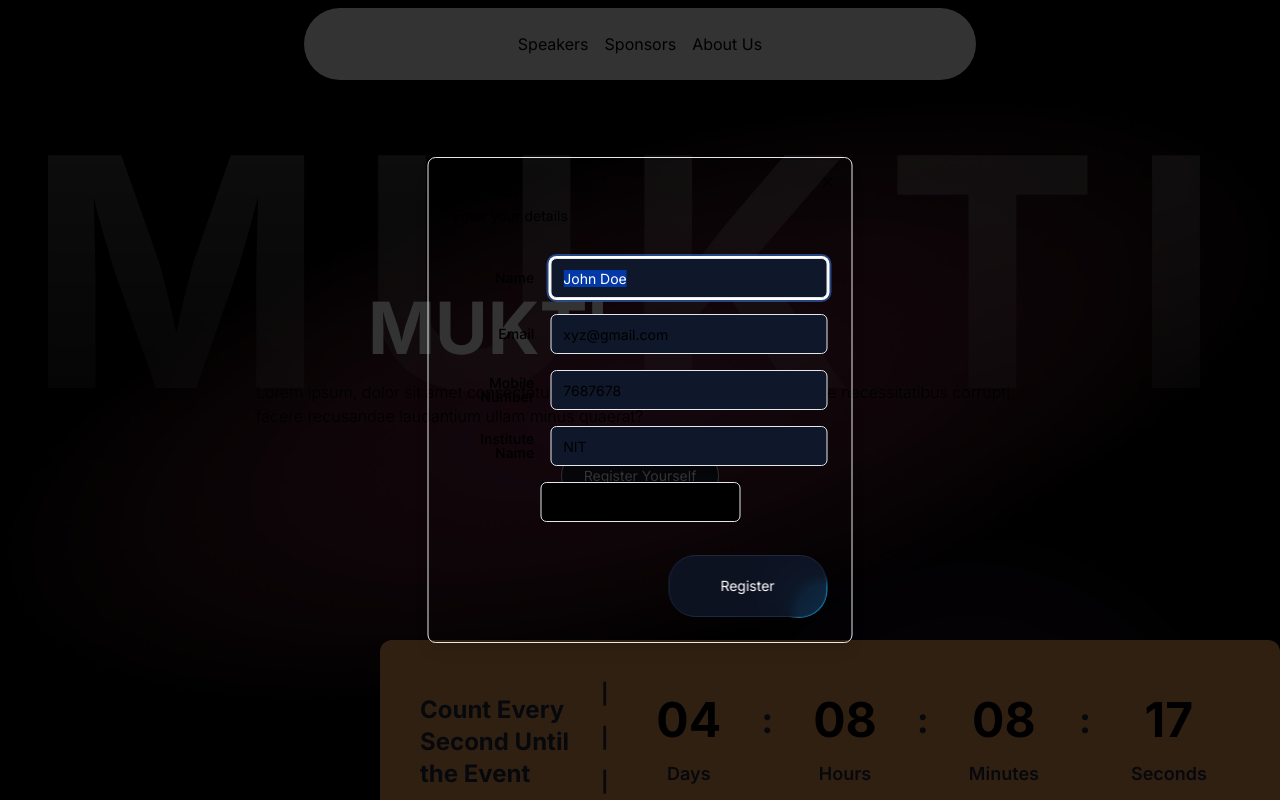
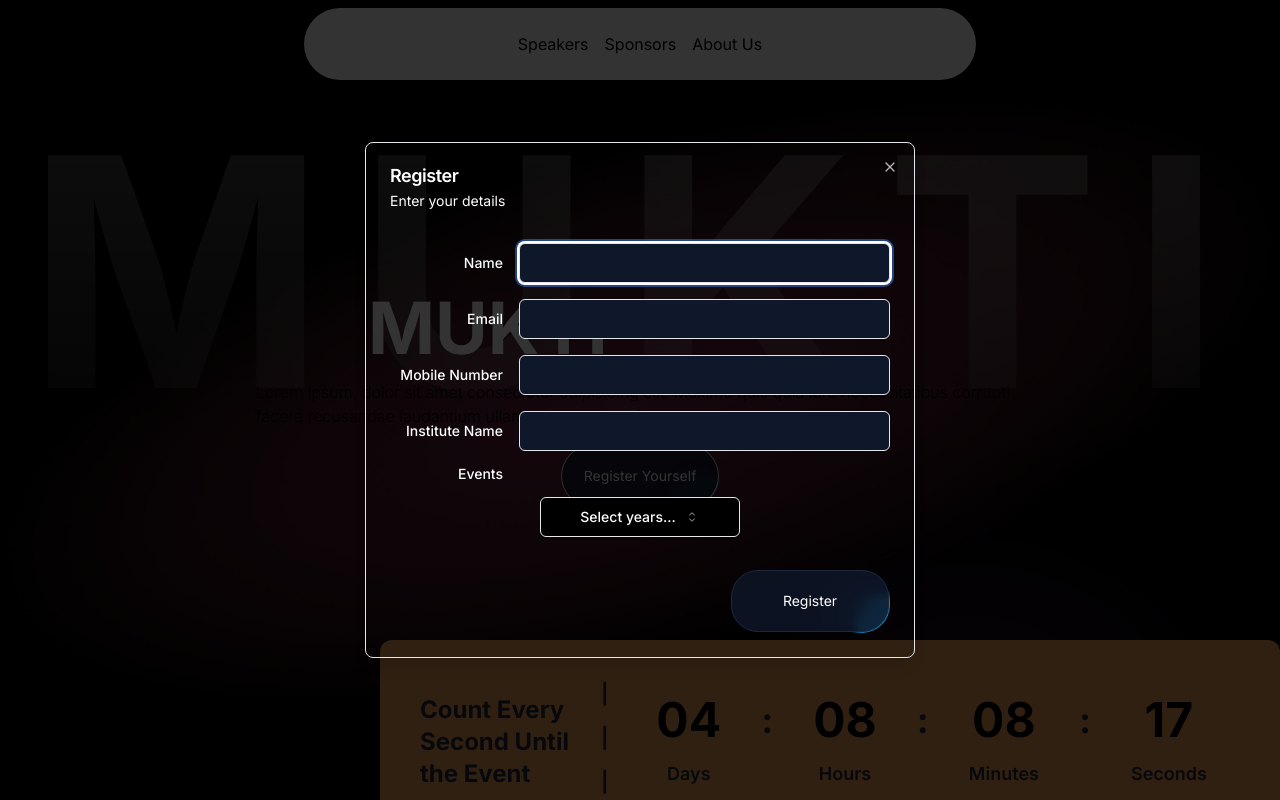
Before and after one commit to anand06amar/MUKTI, a Next.js app: page / in a window 1280 px wide. Both pictures are taken after a click on the button "Register Yourself". Shown: the top 800 px of the page. Built offline with nearby package versions, Linux system fonts and the light colour scheme.

Commit message:
[FIX] Register form

```diff
--- a/package.json
+++ b/package.json
@@ -9,6 +9,7 @@
     "lint": "next lint"
   },
   "dependencies": {
+    "@radix-ui/react-checkbox": "^1.0.4",
     "@radix-ui/react-dialog": "^1.0.5",
     "@radix-ui/react-icons": "^1.3.0",
     "@radix-ui/react-label": "^2.0.2",
--- a/src/components/navbar/Navbar.tsx
+++ b/src/components/navbar/Navbar.tsx
@@ -20,28 +20,28 @@
     >
       <Menu setActive={setActive}>
         <MenuItem setActive={setActive} active={active} item="Speakers">
-          <ProductItem
+          {/* <ProductItem
             title="Speakers"
             description="Meet the speakers"
             href="#speakers"
             src="/speakers.jpg"
-          />
+          /> */}
         </MenuItem>
         <MenuItem setActive={setActive} active={active} item="Sponsors">
-        <ProductItem
+          {/* <ProductItem
             title="Sponsors"
             description="Our sponsors"
             href="#sponsors"
             src="/speakers.jpg"
-          />
+          /> */}
         </MenuItem>
         <MenuItem setActive={setActive} active={active} item="About Us">
-          <ProductItem
+          {/* <ProductItem
             title="About Us"
             description="GNU/Linux User's Group"
             href="#about"
             src="/about-us.jpg"
-          />
+          /> */}
         </MenuItem>
       </Menu>
     </div>
--- /dev/null
+++ b/src/components/ui/checkbox.tsx
@@ -0,0 +1,30 @@
+"use client"
+
+import * as React from "react"
+import * as CheckboxPrimitive from "@radix-ui/react-checkbox"
+import { Check } from "lucide-react"
+
+import { cn } from "@/lib/utils"
+
+const Checkbox = React.forwardRef<
+  React.ElementRef<typeof CheckboxPrimitive.Root>,
+  React.ComponentPropsWithoutRef<typeof CheckboxPrimitive.Root>
+>(({ className, ...props }, ref) => (
+  <CheckboxPrimitive.Root
+    ref={ref}
+    className={cn(
+      "peer h-4 w-4 shrink-0 rounded-sm border border-primary ring-offset-background focus-visible:outline-none focus-visible:ring-2 focus-visible:ring-ring focus-visible:ring-offset-2 disabled:cursor-not-allowed disabled:opacity-50 data-[state=checked]:bg-primary data-[state=checked]:text-primary-foreground",
+      className
+    )}
+    {...props}
+  >
+    <CheckboxPrimitive.Indicator
+      className={cn("flex items-center justify-center text-current")}
+    >
+      <Check className="h-4 w-4" />
+    </CheckboxPrimitive.Indicator>
+  </CheckboxPrimitive.Root>
+))
+Checkbox.displayName = CheckboxPrimitive.Root.displayName
+
+export { Checkbox }
--- a/src/components/ui/combo-box.tsx
+++ b/src/components/ui/combo-box.tsx
@@ -57,7 +57,7 @@
           <CaretSortIcon className="ml-2 h-4 w-4 shrink-0 opacity-50" />
         </Button>
       </PopoverTrigger>
-      <PopoverContent className="w-[200px] p-0">
+      <PopoverContent className="w-[200px] p-0 text-white">
         <Command>
           <CommandInput placeholder="Search years..." className="h-9" />
           <CommandEmpty>No years found.</CommandEmpty>
--- a/src/components/ui/registerForm.tsx
+++ b/src/components/ui/registerForm.tsx
@@ -13,26 +13,25 @@
 import { Label } from "@/components/ui/label"
 import { ComboboxDemo } from "./combo-box"
 import { HTMLInputTypeAttribute, useRef, useState } from "react";
-import { getFirestore , doc , setDoc } from "firebase/firestore";
+import { getFirestore, doc, setDoc } from "firebase/firestore";
 import app from "@/firebase/config";
 
 const db = getFirestore(app)
 
 export function DialogDemo() {
-  const [name,setName] = useState('John Doe')
-  const  [email,setEmail] = useState('xyz@gmail.com')
-  const [mobile,setMobile] = useState('7687678')
-  const [year,setYear] = useState('1')
-  const [institute , setInstitute] = useState('NIT')
+  const [name, setName] = useState('')
+  const [email, setEmail] = useState('')
+  const [mobile, setMobile] = useState('')
+  const [year, setYear] = useState('1')
+  const [institute, setInstitute] = useState('')
 
-  async function handleSubmit(){
+  async function handleSubmit() {
 
-    if(mobile.length!=10){
+    if (mobile.length != 10) {
       alert('Please enter a valid mobile number')
     }
-     setDoc(doc(db , 'users' , email),{name:name , email:email , mobile:mobile , year:year, institute:institute}).then(()=>console.log('success')).catch((e)=>console.log(e))
-    console.log(name , email , mobile , year , institute)
-
+    setDoc(doc(db, 'users', email), { name: name, email: email, mobile: mobile, year: year, institute: institute }).then(() => console.log('success')).catch((e) => console.log(e))
+    console.log(name, email, mobile, year, institute)
   }
 
   return (
@@ -45,7 +44,7 @@
           Register Yourself
         </Button>
       </DialogTrigger>
-      <DialogContent className="sm:max-w-[425px]">
+      <DialogContent className="sm:max-w-[550px] text-white">
         <DialogHeader>
           <DialogTitle>Register</DialogTitle>
           <DialogDescription>
@@ -57,25 +56,30 @@
             <Label htmlFor="name" className="text-right">
               Name
             </Label>
-            <Input id="name" onChange={(e)=>setName(e.target.value)} value={name} className="col-span-3 bg-slate-900" />
+            <Input id="name" onChange={(e) => setName(e.target.value)} value={name} className="col-span-3 bg-slate-900" />
           </div>
           <div className="grid grid-cols-4 items-center gap-4">
             <Label htmlFor="email" className="text-right">
               Email
             </Label>
-            <Input id="email" onChange={(e)=>setEmail(e.target.value)} value={email} className="col-span-3 bg-slate-900" />
+            <Input id="email" onChange={(e) => setEmail(e.target.value)} value={email} className="col-span-3 bg-slate-900" />
           </div>
           <div className="grid grid-cols-4 items-center gap-4">
             <Label htmlFor="mobilenumber" className="text-right">
               Mobile Number
             </Label>
-            <Input id="mobileNumber" onChange={(e)=>setMobile(e.target.value)} value={mobile} className="col-span-3 bg-slate-900" />
+            <Input id="mobileNumber" onChange={(e) => setMobile(e.target.value)} value={mobile} className="col-span-3 bg-slate-900" />
           </div>
           <div className="grid grid-cols-4 items-center gap-4">
             <Label htmlFor="college" className="text-right">
               Institute Name
             </Label>
-            <Input id="college" onChange={(e)=>setInstitute(e.target.value)} value={institute} className="col-span-3 bg-slate-900" />
+            <Input id="college" onChange={(e) => setInstitute(e.target.value)} value={institute} className="col-span-3 bg-slate-900" />
+          </div>
+          <div className="grid grid-cols-4 items-center gap-4">
+            <Label htmlFor="college" className="text-right">
+              Events
+            </Label>
           </div>
           <div className="flex justify-center">
             <ComboboxDemo year={setYear} />
@@ -86,7 +90,6 @@
         <DialogFooter>
           <div onClick={handleSubmit}>
             <Button type="submit">Register</Button>
-
           </div>
         </DialogFooter>
       </DialogContent>
```
Also changed, not shown: 1 other file (tests, documents, lock files or other folders). Lines whose indentation alone changed are shown as unchanged.
